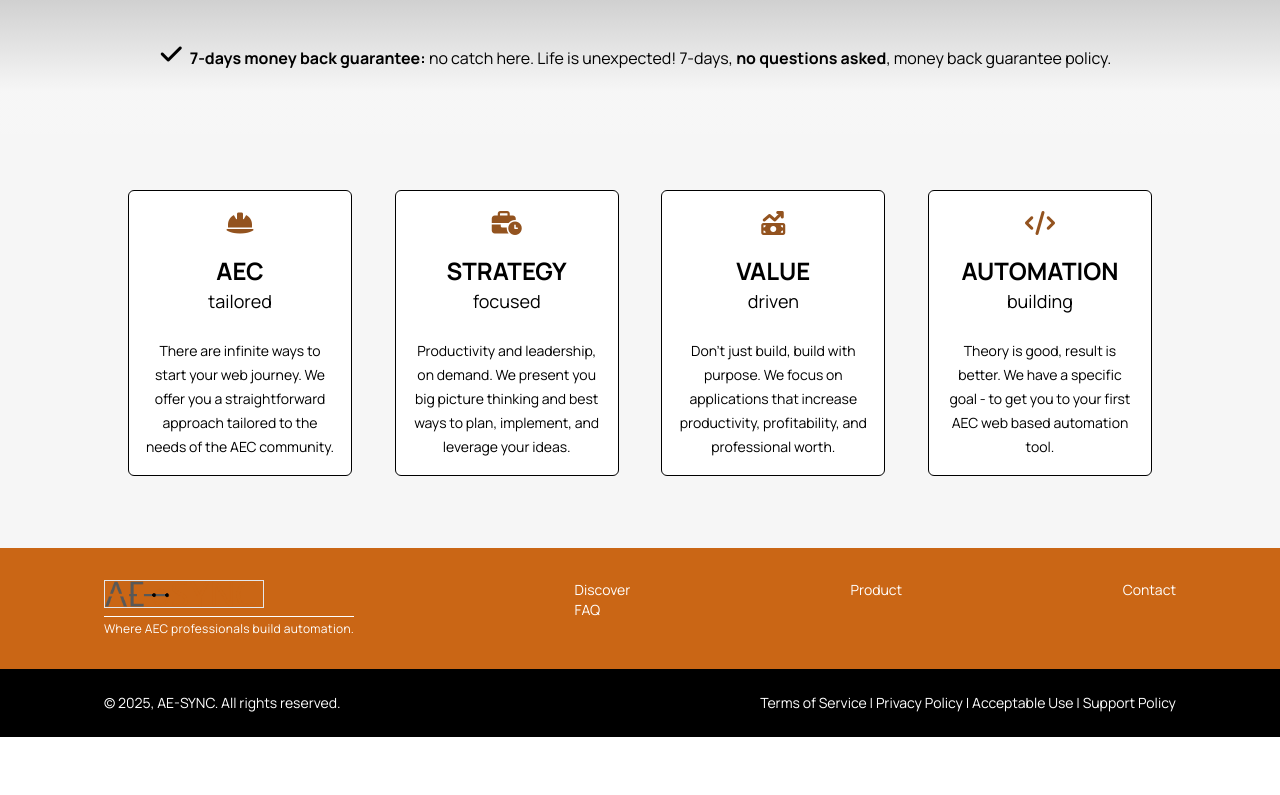
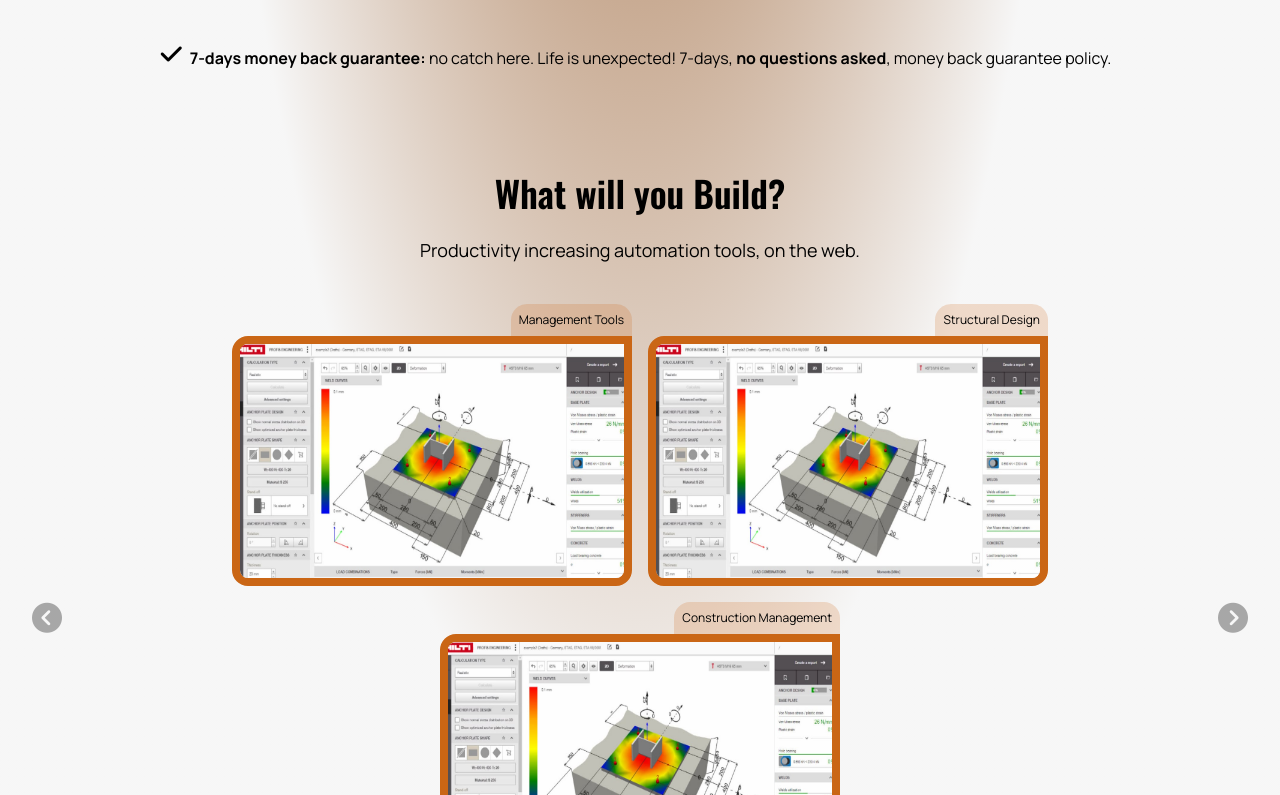
Before and after one commit to pat-aguiar/AE-SYNC, a React (Vite) app: page / in a window 1280 px wide. Shown: the part 965-1760 px from the top of the page. Before the commit the page ends 1702 px from the top, so only its background shows below. Built offline with nearby package versions, Linux system fonts and the light colour scheme.

Commit message:
examples carousel layout included

```diff
--- /dev/null
+++ b/src/examples.jsx
@@ -0,0 +1,34 @@
+const examples = [
+    {
+        title: "Architectural Design",
+        subtitle: "",
+        image: "./public/temp-example-img.jpeg",
+        description: "stairs design for local compliance",
+    },
+    {
+        title: "Management Tools",
+        subtitle: "",
+        image: "./public/temp-example-img.jpeg",
+        description: "project budget vs worked hours/teams/hour allocation",
+    },
+    {
+        title: "Structural Design",
+        subtitle: "",
+        image: "./public/temp-example-img.jpeg",
+        description: "reinforced concrete beam; steel beam design",
+    },
+    {
+        title: "Construction Management",
+        subtitle: "",
+        image: "./public/temp-example-img.jpeg",
+        description: "material schedule; budget control",
+    },
+    {
+        title: "MEP Design",
+        subtitle: "",
+        image: "./public/temp-example-img.jpeg",
+        description: "XXX",
+    },
+];
+
+export default examples;
--- /dev/null
+++ b/src/pages/ExampleCarousel/ExampleCard.jsx
@@ -0,0 +1,12 @@
+const ExampleCard = (props) => {
+  const { example } = props;
+
+  return (
+    <div className="m-2 mb-10 relative">
+      <div className="absolute -top-8 right-0 bg-brand-orange/20 font-manrope p-2 rounded-t-2xl text-xs text-end w-fit">{example.title}</div>
+      <img src={example.image} className="border-8 border-brand-orange rounded-2xl rounded-tr-none h-40 w-60 md:h-[250px] md:w-[400px]" />
+    </div>
+  );
+};
+
+export default ExampleCard;
--- /dev/null
+++ b/src/pages/ExampleCarousel/index.jsx
@@ -0,0 +1,46 @@
+import { useState } from "react";
+import examples from "../../examples";
+import ExampleCard from "./ExampleCard";
+
+const ExampleCarousel = () => {
+  const [startIdx, setStartIdx] = useState(1);
+  console.log(startIdx);
+
+  const exampleCards = examples
+    .slice(startIdx, startIdx + 3)
+    .map((example, idx) => <ExampleCard example={example} key={idx} />);
+
+  return (
+    <div className="flex flex-col justify-center p-8">
+      <div className="font-oswald text-center text-black text-2xl md:text-4xl  md:leading-[1.5] mb-4 font-semibold">
+        What will you Build?
+      </div>
+      <div className="text-black text-center text-sm md:text-lg font-manrope mb-16">
+        Productivity increasing automation tools, on the web.
+      </div>
+      <div className="flex justify-center">
+        <button
+          onClick={() => {
+            if (startIdx > 0) {
+              setStartIdx(startIdx - 1);
+            }
+          }}
+        >
+          <i className="fa-solid fa-chevron-circle-left mb-4 text-xl md:text-3xl text-brand-gray/50 rounded-full" />
+        </button>
+        <div className="flex flex-wrap justify-center">{exampleCards}</div>
+        <button
+          onClick={() => {
+            if (startIdx < examples.length - 3) {
+              setStartIdx(startIdx + 1);
+            }
+          }}
+        >
+          <i className="fa-solid fa-chevron-circle-right mb-4 text-xl md:text-3xl text-brand-gray/50 rounded-full" />{" "}
+        </button>
+      </div>
+    </div>
+  );
+};
+
+export default ExampleCarousel;
--- a/src/pages/FeatureSection/FeatureList.jsx
+++ /dev/null
@@ -1,38 +0,0 @@
-import FeatureItem from "./FeatureItem";
-
-const FeatureList = () => {
-  return (
-    <div className="bg-gradient-to-b from-brand-gray to-brand-gray/5 to-90% flex justify-center py-8">
-      <div className="flex flex-col items-center w-full max-w-6xl">
-        <div className="flex flex-wrap justify-between">
-          <FeatureItem
-            icon="fa-solid fa-lightbulb"
-            title="Step-by-Step Method"
-            description="To get you from zero to your first web app. Earn for the value you bring, display your automation power with a shareable link."
-          />
-          <FeatureItem
-            icon="fa-solid fa-chalkboard-user"
-            title="Live ZOOM Sessions"
-            description="Learn from specialists and brainstorm ideas. Get the best out of a community of AEC professionals who think “work smart, increase your worth”."
-          />
-          <FeatureItem
-            icon="fa-solid fa-screwdriver-wrench"
-            title="Access To Build"
-            description="We’ll do everything we can to get you to your goal, quickly. Build is a library of pre-built icons and code snippets, all tailored to the AEC industry."
-          />
-        </div>
-        <div className="flex font-manrope max-w-5xl text-sm md:text-base p-6">
-          <i className="fa-solid fa-check font-bold text-2xl text-end"></i>
-          <div className="p-2">
-            <span className="font-bold">7-days money back guarantee:</span> no
-            catch here. Life is unexpected! 7-days,{" "}
-            <span className="font-bold">no questions asked</span>, money back
-            guarantee policy.
-          </div>
-        </div>
-      </div>
-    </div>
-  );
-};
-
-export default FeatureList;
--- a/src/pages/FeatureSection/index.jsx
+++ b/src/pages/FeatureSection/index.jsx
@@ -1,11 +1,36 @@
-import FeatureList from "./FeatureList";
-import PilarsList from "./PilarsList";
+import FeatureItem from "./FeatureItem";
 
 const FeatureSection = () => {
   return (
-    <div>
-      <FeatureList />
-      <PilarsList />
+    <div className="flex justify-center py-8">
+      <div className="flex flex-col items-center w-full max-w-6xl">
+        <div className="flex flex-wrap justify-center">
+          <FeatureItem
+            icon="fa-solid fa-lightbulb"
+            title="Step-by-Step Method"
+            description="To get you from zero to your first web app. Earn for the value you bring, display your automation power with a shareable link."
+          />
+          <FeatureItem
+            icon="fa-solid fa-chalkboard-user"
+            title="Live ZOOM Sessions"
+            description="Learn from specialists and brainstorm ideas. Get the best out of a community of AEC professionals who think “work smart, increase your worth”."
+          />
+          <FeatureItem
+            icon="fa-solid fa-screwdriver-wrench"
+            title="Access To Build"
+            description="We’ll do everything we can to get you to your goal, quickly. Build is a library of pre-built icons and code snippets, all tailored to the AEC industry."
+          />
+        </div>
+        <div className="flex font-manrope max-w-5xl text-sm md:text-base p-6">
+          <i className="fa-solid fa-check font-bold text-2xl text-end"></i>
+          <div className="p-2">
+            <span className="font-bold">7-days money back guarantee:</span> no
+            catch here. Life is unexpected! 7-days,{" "}
+            <span className="font-bold">no questions asked</span>, money back
+            guarantee policy.
+          </div>
+        </div>
+      </div>
     </div>
   );
 };
--- a/src/pages/HeroSection.jsx
+++ b/src/pages/HeroSection.jsx
@@ -3,19 +3,28 @@ import { Link } from "react-router-dom";
 const HeroSection = () => {
   return (
     <>
-      <div className="bg-[radial-gradient(ellipse_at_top,_var(--tw-gradient-stops))] from-brand-orange-dark from-1% to-brand-gray to-40% flex justify-center px-8 py-16">
+      <div className="bg-gradient-to-b from-black/80 flex justify-center px-8 py-16">
         <div className="flex flex-col items-center max-w-2xl">
           <div className="text-brand-gray/60 text-center text-sm md:text-md font-manrope font-semibold">
             WHERE AEC PROFESSIONALS BUILD AUTOMATION
           </div>
           <div className="text-black text-center text-2xl md:text-5xl md:leading-[1.5] font-oswald font-semibold mt-6 mb-12">
-            Build <span className="border-b-4 border-brand-orange-light">your app</span>, join the
-            next generation of{" "}
-            <span className="border-b-4 border-brand-orange-light">AEC professionals</span>.
+            {/* Why are AEC Professionals building web apps? */}
+            Build{" "}
+            <span className="border-b-4 border-brand-orange-light">
+              your app
+            </span>
+            , join the next generation of{" "}
+            <span className="border-b-4 border-brand-orange-light">
+              AEC professionals
+            </span>
+            .
           </div>
           <div className="text-black text-center text-sm md:text-lg font-manrope mb-16">
-            <span className="font-bold">Learn</span> to escalate productivity.<br />
-            <span className="font-bold">Build</span> your first web-based automation tool. <br />
+            <span className="font-bold">Learn</span> to escalate productivity.
+            <br />
+            <span className="font-bold">Build</span> your first web-based
+            automation tool. <br />
             Increase your <span className="font-bold">worth</span>.
           </div>
           <Link
--- a/src/pages/LandingPage.jsx
+++ b/src/pages/LandingPage.jsx
@@ -1,16 +1,19 @@
 import HeroSection from "./HeroSection";
-import WhatSection from "./WhatSection";
+import ExampleCarousel from "./ExampleCarousel";
 import Footer from "./Footer";
 import NavBar from "./NavBar";
 import FeatureSection from "./FeatureSection";
+import PilarsSection from "./PilarsSection";
 
 const LandingPage = () => {
   return (
     <div className="relative font-manrope">
+      <div className="-z-10 absolute top-0 bg-[radial-gradient(ellipse_at_top,_var(--tw-gradient-stops))] from-brand-orange-dark from-3% to-brand-gray/5 to-50% h-full w-full"/>
       <NavBar />
       <HeroSection />
       <FeatureSection />
-      {/* <WhatSection /> */}
+      <ExampleCarousel />
+      <PilarsSection />
       <Footer />
     </div>
   );
--- a/src/pages/NavBar.jsx
+++ b/src/pages/NavBar.jsx
@@ -2,7 +2,7 @@ import { Link } from "react-router-dom";
 
 const NavBar = () => {
   return (
-    <div className="sticky top-0 flex justify-center p-8 bg-white text-brand-gray text-sm md:text-md font-manrope">
+    <div className="top-0 flex justify-center p-8 bg-black/80 text-brand-gray text-sm md:text-md font-manrope">
       <div className="flex justify-between items-center w-full max-w-6xl px-10">
         <Link to="/">
           <img className="w-36" src="./../../public/logo-main-orange.png" />
--- a/src/pages/FeatureSection/PilarsList.jsx
+++ b/src/pages/PilarsSection/index.jsx
@@ -1,9 +1,9 @@
 import PilarsItem from "./PilarsItem";
 
-const PilarsList = () => {
+const PilarsSection = () => {
   return (
-    <div className="bg-brand-gray/5 flex justify-center p-8 text-black text-md md:text-lg font-manrope">
-      <div className="flex flex-wrap justify-between items-top h-full gap-8 w-full max-w-5xl pb-10 pt-6">
+    <div className="flex justify-center p-8 text-black text-md md:text-lg font-manrope">
+      <div className="flex flex-wrap justify-center items-top h-full gap-8 w-full max-w-5xl pb-10 pt-6">
         <PilarsItem
           icon="fa-solid fa-helmet-safety"
           title="AEC"
@@ -38,4 +38,4 @@ const PilarsList = () => {
   );
 };
 
-export default PilarsList;
+export default PilarsSection;
--- a/src/pages/WhatSection/WhatItem.jsx
+++ /dev/null
@@ -1,14 +0,0 @@
-const WhatItem = (props) => {
-  const { icon, title, description } = props;
-  return (
-    <div className="flex flex-col items-center w-full md:w-[410px] my-6">
-      <i className={icon + " text-2xl text-brand-orange"} />
-      <div className="text-black font-oswald text-sm md:text-lg text-center font-semibold my-4">
-        {title}
-      </div>
-      <div className="text-black font-manrope text-xs md:text-sm text-center">{description}</div>
-    </div>
-  );
-};
-
-export default WhatItem;
```
Also changed, not shown: src/pages/OLDfeatureSection.jsx (renamed from src/pages/WhatSection/index.jsx, +6 -21 lines), public/temp-example-img.jpeg (added), src/pages/PilarsSection/PilarsItem.jsx (renamed from src/pages/FeatureSection/PilarsItem.jsx).
